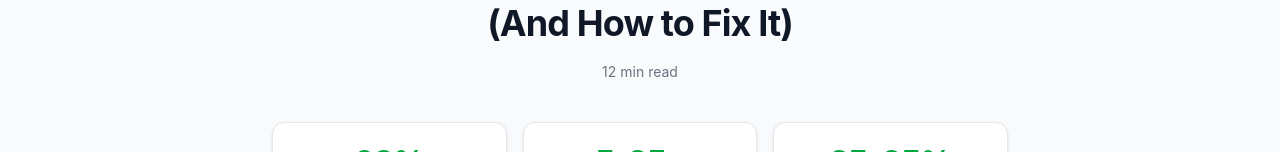
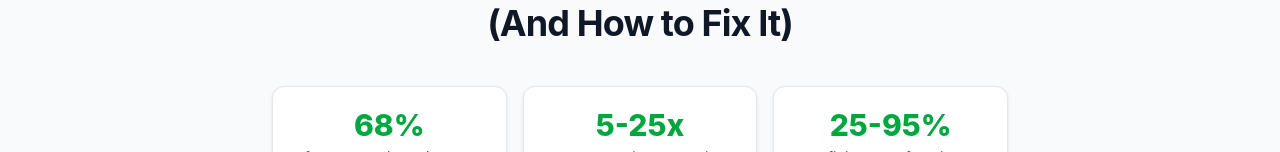
Before and after one commit to jobblixor/promise-tracker-mvp, a React (Vite) app: page /blog/why-service-businesses-lose-customers in a window 1280 px wide. Shown: the part 188-340 px from the top of the page. Built offline with nearby package versions, Linux system fonts and the light colour scheme; no server answers.

Commit message:
Remove read time from blog article pages

```diff
--- a/src/pages/BlogWhyLoseCustomers.jsx
+++ b/src/pages/BlogWhyLoseCustomers.jsx
@@ -97,7 +97,6 @@ export default function BlogWhyLoseCustomers() {
           <h1 className="mb-4 text-3xl font-bold tracking-tight text-gray-900 sm:text-4xl leading-tight">
             Why Service Businesses Lose Customers (And How to Fix It)
           </h1>
-          <p className="text-gray-500 text-sm">12 min read</p>
         </div>
 
         {/* Stats Banner */}
--- a/src/pages/BlogWriteEstimate.jsx
+++ b/src/pages/BlogWriteEstimate.jsx
@@ -97,7 +97,6 @@ export default function BlogWriteEstimate() {
           <h1 className="mb-4 text-3xl font-bold tracking-tight text-gray-900 sm:text-4xl leading-tight">
             How to Write an Estimate That Wins the Job
           </h1>
-          <p className="text-gray-500 text-sm">12 min read</p>
         </div>
 
         <div className="grid gap-4 sm:grid-cols-3 mb-12">
```
